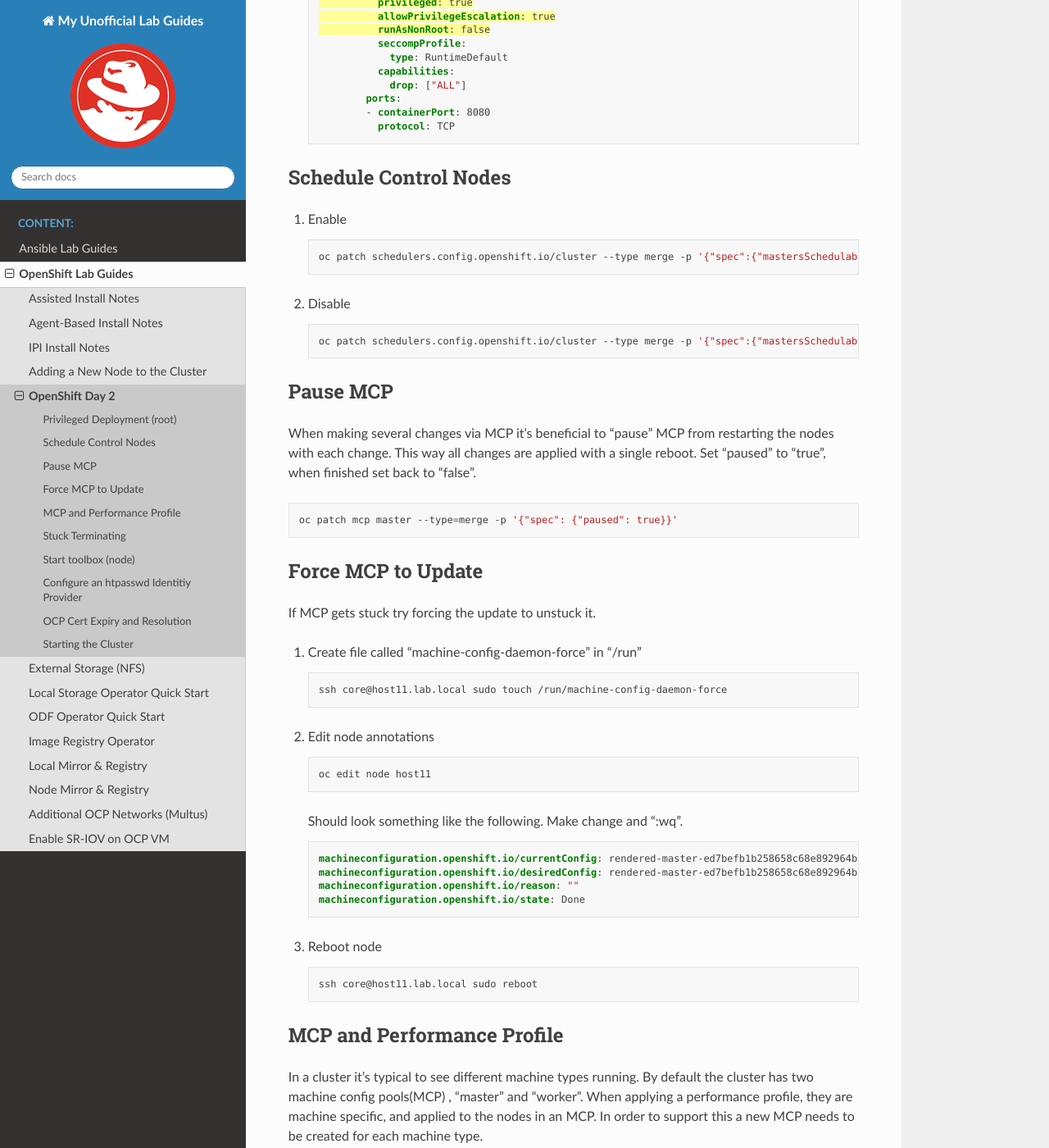
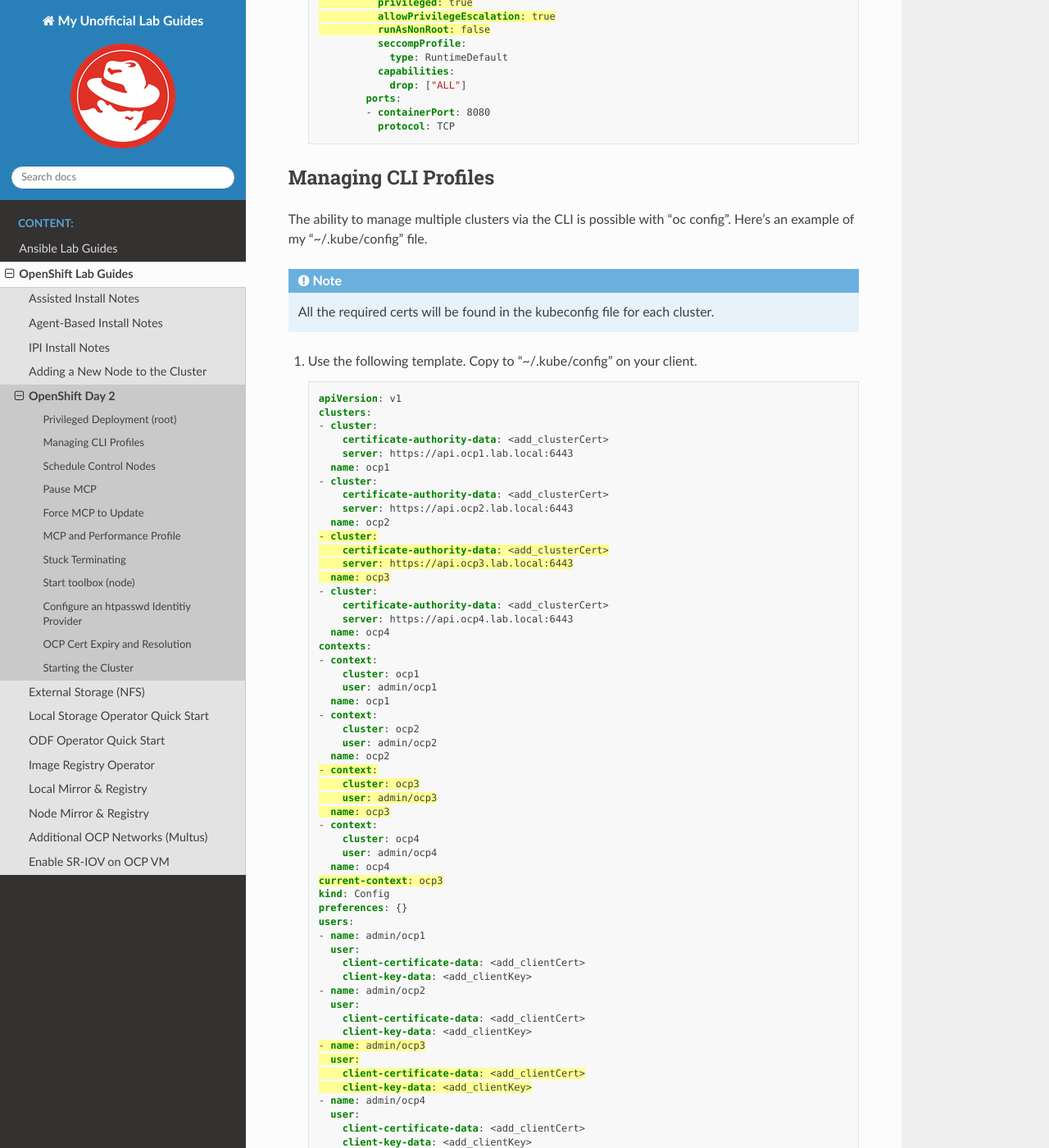
Before and after one commit to vtog/labGuides, a Sphinx documentation site: the page built from source/ocp/openshift-day2.rst, in a window 1280 px wide and 1400 px high, scrolled down 1232 px. Shown: the whole window at 82% size. Built offline with Sphinx 7.4.7 and the Read the Docs theme 2.0.0, drawn with Linux system fonts in a browser that asks for light colours; pages that are not in the unit, such as notebooks, are missing from menus; some of the changed text lies outside the part shown.

Commit message:
added managing cli profiles example

```diff
--- a/source/ocp/openshift-day2.rst
+++ b/source/ocp/openshift-day2.rst
@@ -70,6 +70,90 @@
               ports:
               - containerPort: 8080
                 protocol: TCP
+
+Managing CLI Profiles
+---------------------
+
+The ability to manage multiple clusters via the CLI is possible with "oc
+config". Here's an example of my "~/.kube/config" file.
+
+.. note:: All the required certs will be found in the kubeconfig file for each
+   cluster.
+
+#. Use the following template. Copy to "~/.kube/config" on your client.
+
+   .. code-block:: yaml
+      :emphasize-lines: 11-14, 28-31, 36, 48-51
+
+      apiVersion: v1
+      clusters:
+      - cluster:
+          certificate-authority-data: <add_clusterCert>
+          server: https://api.ocp1.lab.local:6443
+        name: ocp1
+      - cluster:
+          certificate-authority-data: <add_clusterCert>
+          server: https://api.ocp2.lab.local:6443
+        name: ocp2
+      - cluster:
+          certificate-authority-data: <add_clusterCert>
+          server: https://api.ocp3.lab.local:6443
+        name: ocp3
+      - cluster:
+          certificate-authority-data: <add_clusterCert>
+          server: https://api.ocp4.lab.local:6443
+        name: ocp4
+      contexts:
+      - context:
+          cluster: ocp1
+          user: admin/ocp1
+        name: ocp1
+      - context:
+          cluster: ocp2
+          user: admin/ocp2
+        name: ocp2
+      - context:
+          cluster: ocp3
+          user: admin/ocp3
+        name: ocp3
+      - context:
+          cluster: ocp4
+          user: admin/ocp4
+        name: ocp4
+      current-context: ocp3
+      kind: Config
+      preferences: {}
+      users:
+      - name: admin/ocp1
+        user:
+          client-certificate-data: <add_clientCert>
+          client-key-data: <add_clientKey>
+      - name: admin/ocp2
+        user:
+          client-certificate-data: <add_clientCert>
+          client-key-data: <add_clientKey>
+      - name: admin/ocp3
+        user:
+          client-certificate-data: <add_clientCert>
+          client-key-data: <add_clientKey>
+      - name: admin/ocp4
+        user:
+          client-certificate-data: <add_clientCert>
+          client-key-data: <add_clientKey>
+
+#. Now we can view the available clusters.
+
+   .. code-block:: bash
+
+      oc config get-contexts
+
+   .. image:: ./images/config-get-context.png
+
+#. Set the cluster context to the cluster you want to manage.
+
+   .. code-block:: bash
+
+      oc config use-context ocp4
 
 Schedule Control Nodes
 ----------------------
```
Also changed, not shown: source/ocp/images/config-get-context.png (added).
